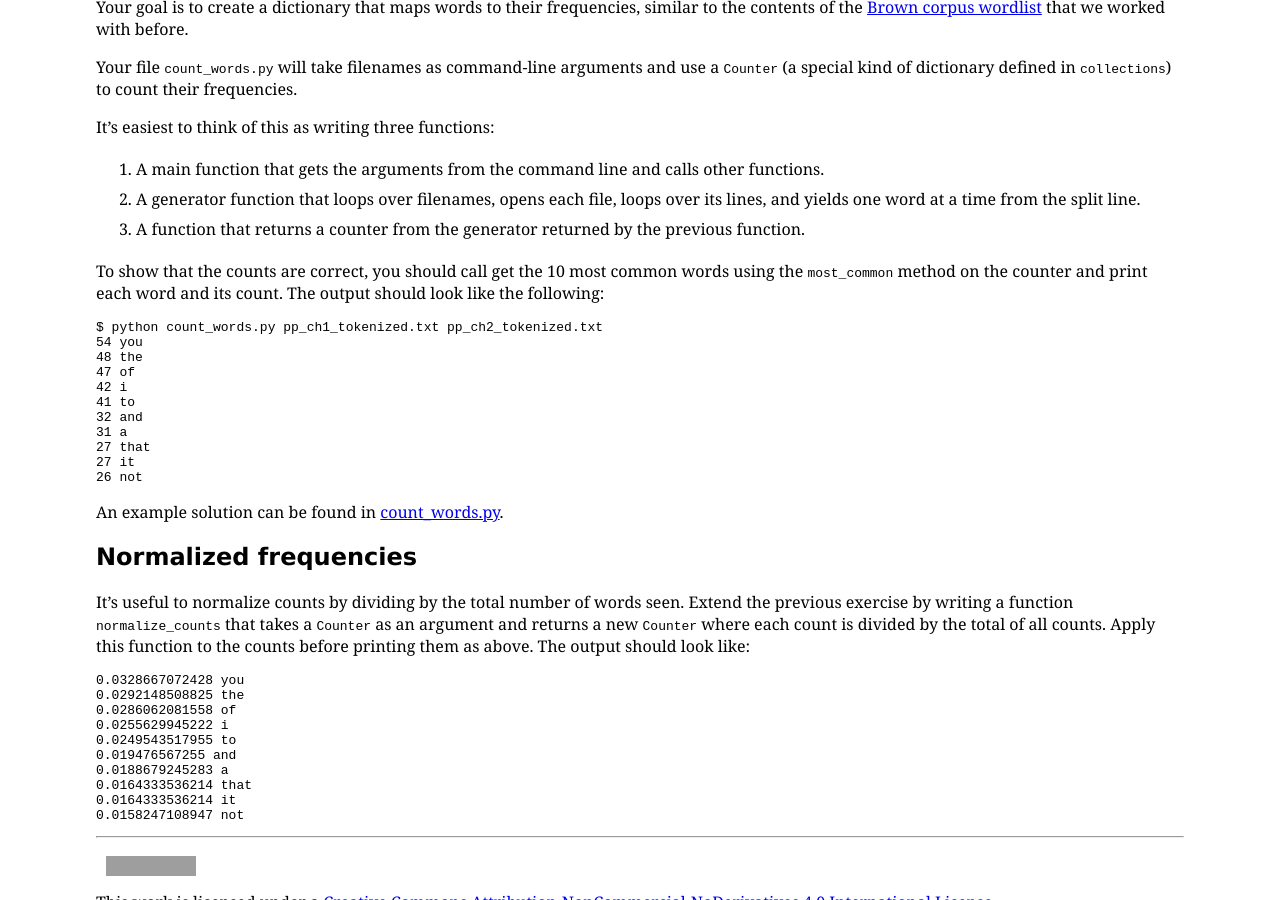
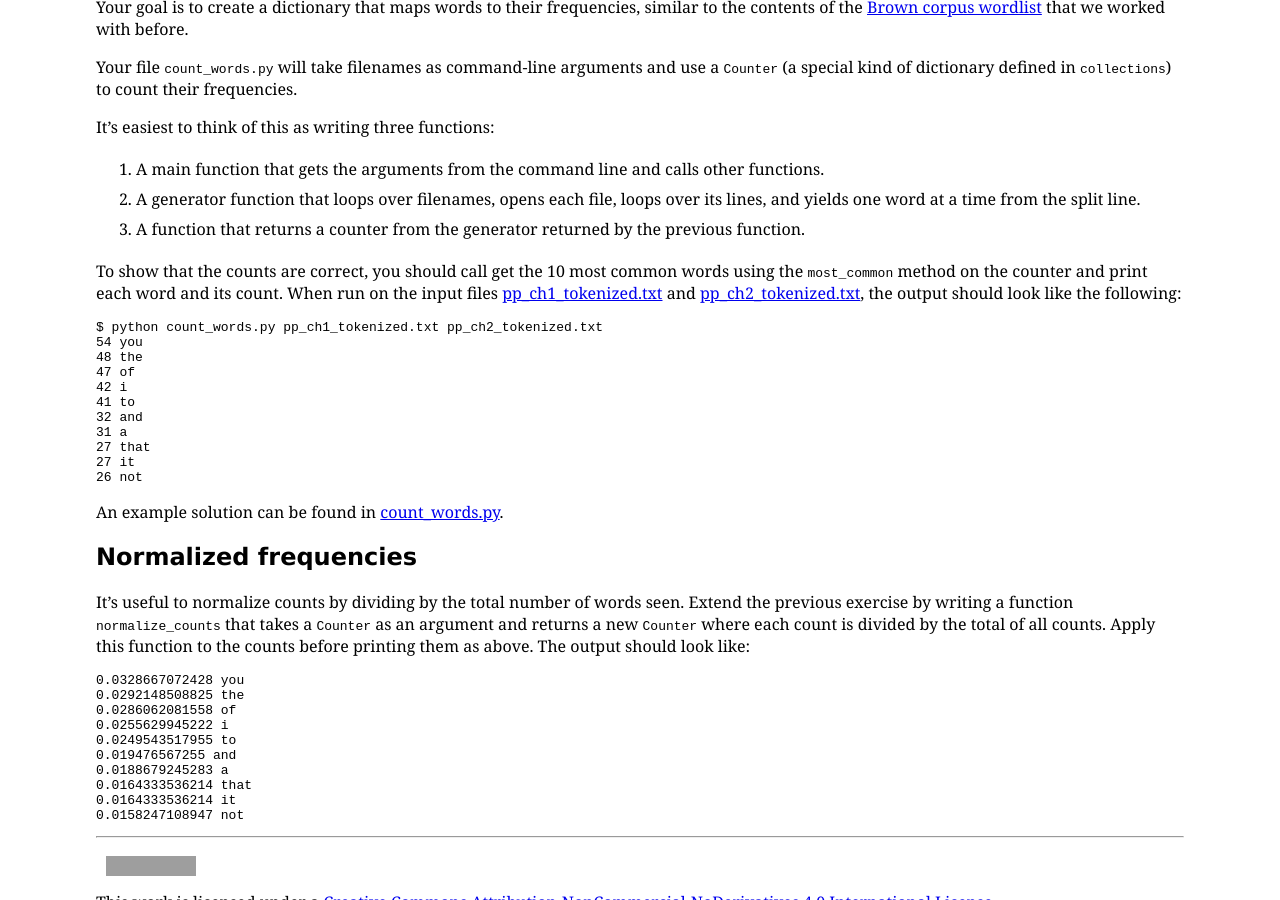
Before and after one commit to pybootcamp/pybootcamp.github.io, a Jekyll site: the page built from bootcamp/iteration2.md, in a window 1280 px wide and 900 px high, scrolled down 2778 px. Built offline with Jekyll 4.4.1, drawn with Linux system fonts in a browser that asks for light colours; Markdown is read by kramdown in place of the engine named in the settings; comment, search, counter and statistics services are not loaded; grey boxes are pictures that could not be loaded.

Commit message:
Add links to input files.

```diff
--- a/bootcamp/iteration2.md
+++ b/bootcamp/iteration2.md
@@ -206,7 +206,10 @@ the previous function.
 
 To show that the counts are correct, you should call get the 10 most
 common words using the `most_common` method on the counter and print
-each word and its count. The output should look like the following:
+each word and its count. When run on the input files
+[pp_ch1_tokenized.txt](../examples/pp_ch1_tokenized.txt) and
+[pp_ch2_tokenized.txt](../examples/pp_ch2_tokenized.txt),
+the output should look like the following:
 
 <pre>
 $ python count_words.py pp_ch1_tokenized.txt pp_ch2_tokenized.txt
```
